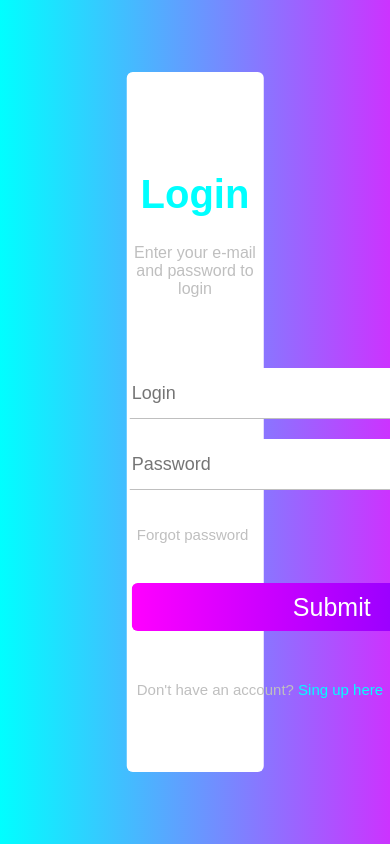
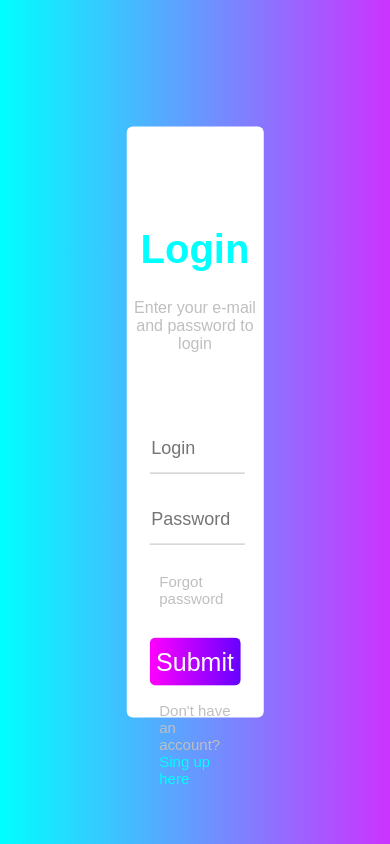
Before and after one commit to JanKolo04/task-table, a PHP site: page /login.html in a window 390 px wide; the page is wider, and only the part inside the window is pictured. Run offline with PHP 8.4, Linux system fonts and the light colour scheme.

Commit message:
responsive input box

```diff
--- a/login-style.css
+++ b/login-style.css
@@ -12,7 +12,7 @@
 
 .white-background {
 	position: absolute;
-	height: 700px;
+	height: 70%;
 	width: 35%;
   	top: 50%;
   	left: 50%;
@@ -40,7 +40,7 @@
 .allStuff {
 	margin-top: 50px;
 	height: 350px;
-	width: 410px;
+	width: 67%;
 	margin-right: auto;
 	margin-left: auto;
 }
@@ -50,7 +50,7 @@
     font-size: 18px;
     line-height: 48px;
     margin-top: 20px;
-    width: 400px;
+    width: 100%;
   	border: none;
   	border-bottom: 1px solid #bfbfbf;
   	white-space: nowrap;
@@ -66,10 +66,9 @@
 
 
 .passwd {
-	display: block;
     font-size: 18px;
     line-height: 48px;
-    width: 400px;
+    width: 100%;
   	margin-top: 20px;
   	border: none;
   	border-bottom: 1px solid #bfbfbf;
@@ -87,7 +86,7 @@
 
 #forgot {
 	margin-top: 20px;
-	width: 50%;
+	width: 100%;
 	height: 50px;
 	display: flex;
 	justify-content: left;
--- a/login.html
+++ b/login.html
@@ -17,6 +17,7 @@
 			<p id="text2">Enter your e-mail and password to login</p>
 
 			<div class="allStuff">
+
 				<center><input type="text" class="login" required placeholder="Login"></center>
 				<center><input type="Password" class="passwd" required placeholder="Password"></center>
 
```
